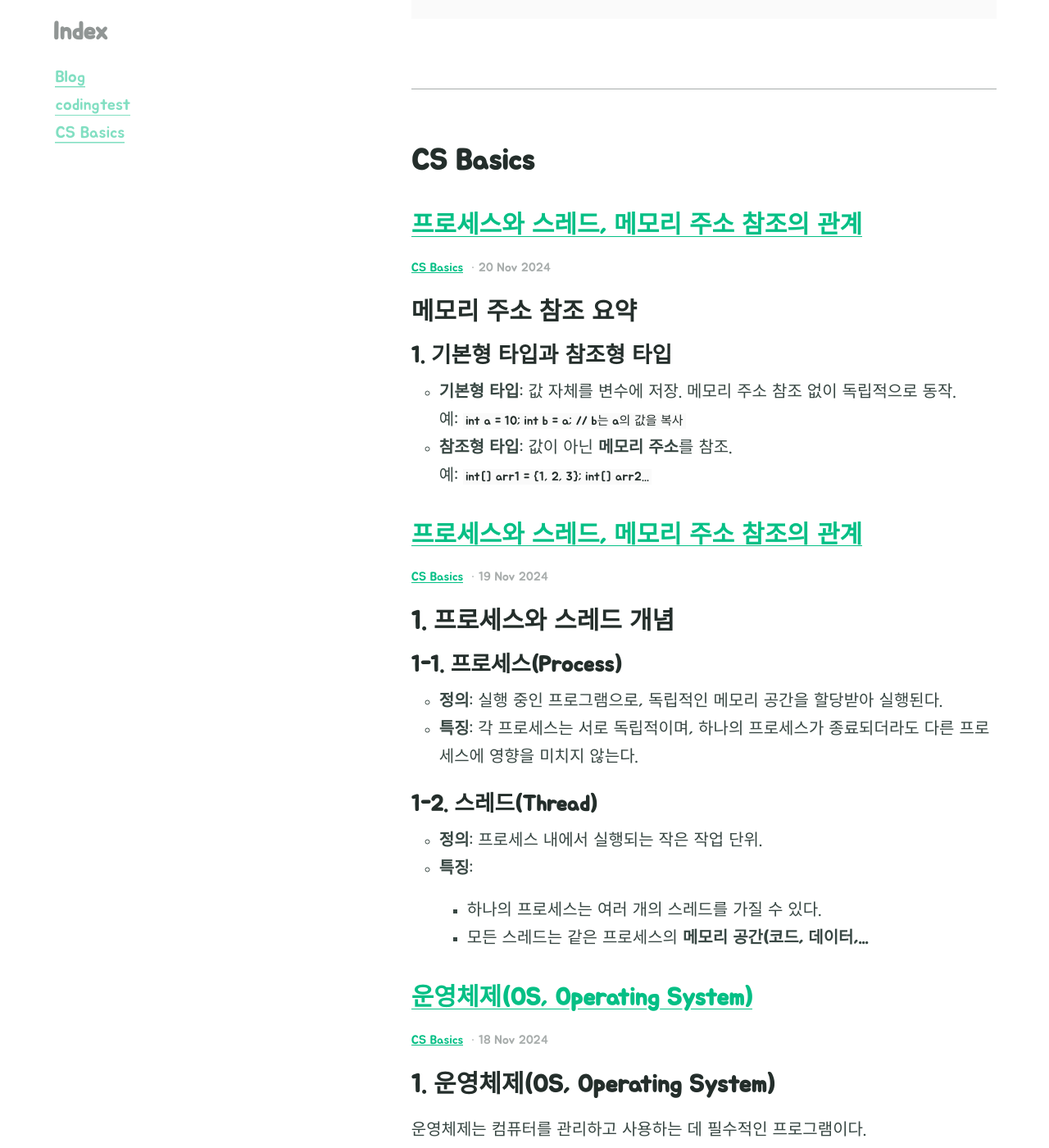
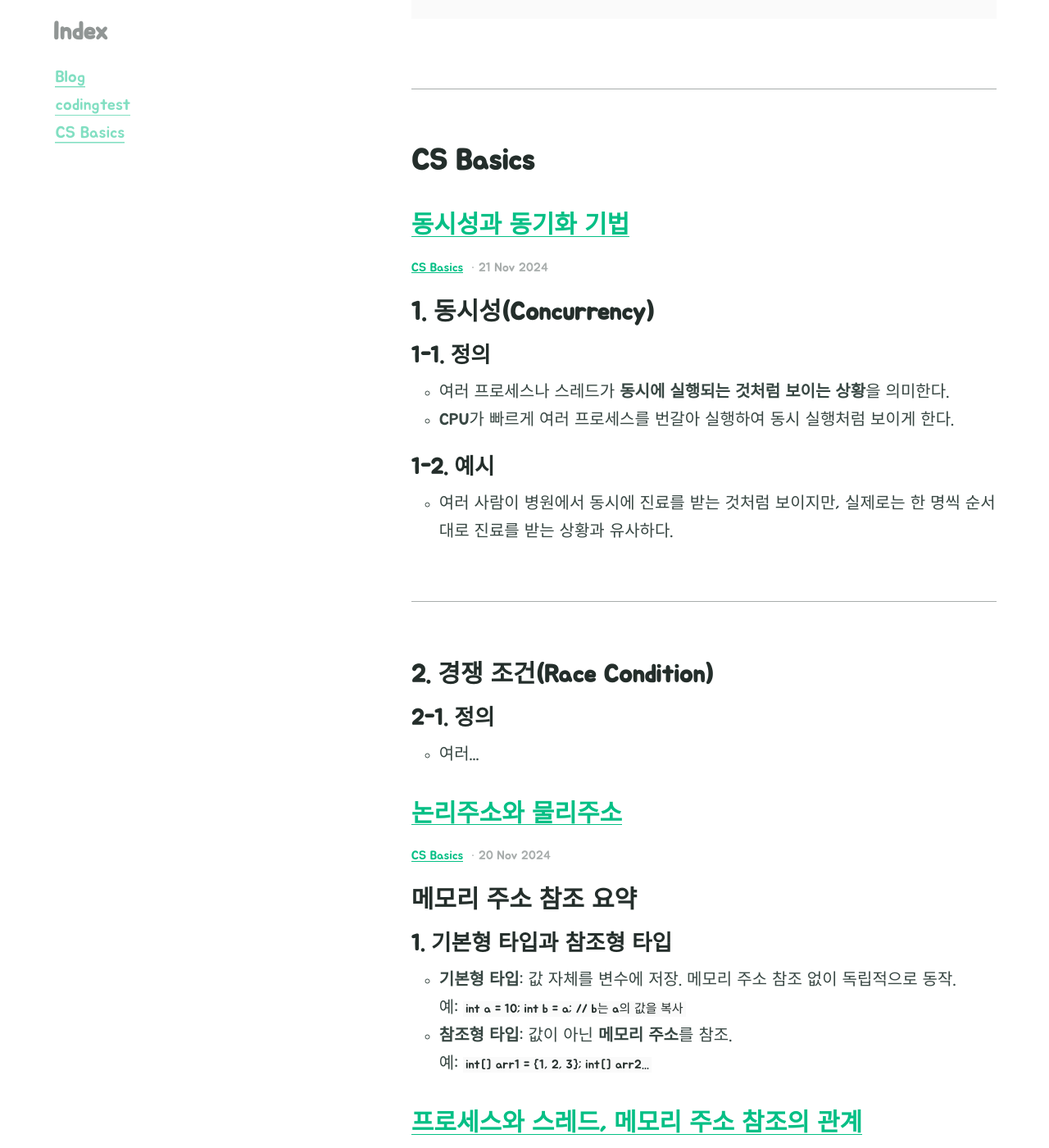
Before and after one commit to tletle7102/tletle7102.github.io, a Jekyll site: the page built from categories.md, in a window 1280 px wide and 1400 px high, scrolled down 13572 px. Shown: the whole window at 82% size. Built offline with Jekyll 4.4.1, drawn with Linux system fonts in a browser that asks for light colours; part of the change alters nothing that is shown.

Commit message:
blog post uplad cs20

```diff
--- a/_posts/2024-11-20-cs-19.md
+++ b/_posts/2024-11-20-cs-19.md
@@ -1,5 +1,5 @@
 ---
-title: "프로세스와 스레드, 메모리 주소 참조의 관계"
+title: "논리주소와 물리주소"
 categories:
   - CS Basics
 tags:
--- /dev/null
+++ b/_posts/2024-11-21-cs-20.md
@@ -0,0 +1,91 @@
+---
+title: "동시성과 동기화 기법"
+categories:
+  - CS Basics
+tags:
+  - CS Basics
+last_modified_at:
+---
+
+### 1. 동시성(Concurrency)
+
+#### 1-1. 정의
+- 여러 프로세스나 스레드가 **동시에 실행되는 것처럼 보이는 상황**을 의미한다.
+- CPU가 빠르게 여러 프로세스를 번갈아 실행하여 동시 실행처럼 보이게 한다.
+
+#### 1-2. 예시
+- 여러 사람이 병원에서 동시에 진료를 받는 것처럼 보이지만, 실제로는 한 명씩 순서대로 진료를 받는 상황과 유사하다.
+
+---
+
+### 2. 경쟁 조건(Race Condition)
+
+#### 2-1. 정의
+- 여러 프로세스나 스레드가 **공유 자원**에 동시에 접근하여 **일관성이 깨지는 문제**를 의미한다.
+
+#### 2-2. 예시
+- 두 사람이 동시에 같은 계좌에서 돈을 출금하려 할 때, 잔고 확인이 정확하지 않아 잘못된 금액이 출금되는 상황.
+
+---
+
+### 3. 동기화(Synchronization)
+
+#### 3-1. 정의
+- 경쟁 조건을 방지하고, 공유 자원의 **일관성 유지**를 위해 **정해진 순서**대로 프로세스나 스레드를 실행하도록 조정하는 기법.
+
+#### 3-2. 예시
+- 계좌에서 돈을 출금할 때 한 사람씩만 처리하도록 순서를 정해 문제가 발생하지 않도록 하는 방식.
+
+---
+
+### 4. 상호 배제(Mutual Exclusion)
+
+#### 4-1. 정의
+- 여러 프로세스나 스레드가 **같은 자원에 동시에 접근하지 못하도록 보장**하는 규칙.
+- 한 번에 하나의 작업만 자원을 사용할 수 있게 하여 **경쟁 조건을 방지**한다.
+
+#### 4-2. 예시
+- ATM에서 한 사람이 돈을 출금하는 동안 다른 사람은 대기하도록 설정하는 방식.
+
+---
+
+### 5. 로킹 기법(Locking Techniques)
+
+#### 5-1. 정의
+- 공유 자원에 여러 프로세스가 동시에 접근하지 못하도록 **잠금(Lock)**을 걸어 보호하는 기법.
+- 대표적인 기법으로 **뮤텍스(Mutex)**와 **세마포어(Semaphore)**가 있다.
+
+#### 5-2. 주요 기법
+- **뮤텍스(Mutex)**: 한 번에 하나의 프로세스만 자원에 접근하도록 잠금을 제공.
+- **세마포어(Semaphore)**: 자원 접근 가능 개수를 지정해 여러 프로세스가 자원을 사용할 수 있게 허용.
+
+---
+
+### 6. 데드락(Deadlock)
+
+#### 6-1. 정의
+- 여러 프로세스가 서로 자원을 기다리며 **무한히 대기하는 상태**.
+- 각 프로세스가 필요한 자원을 다른 프로세스가 점유하고 있어 **작업이 진행되지 못하는 상황**이다.
+
+#### 6-2. 예시
+- 두 사람이 서로 다른 방에 갇혀 있으며, 각각의 열쇠가 상대방에게 있어 열쇠를 주고받지 못해 방에서 나갈 수 없는 상황.
+
+---
+
+### 7. 트랜잭션 고립성(Transaction Isolation)
+
+#### 7-1. 정의
+- 여러 트랜잭션이 동시에 실행될 때, 각각의 트랜잭션이 **독립적으로 실행되는 것처럼 보이도록 보장**하는 성질.
+- 이를 통해 트랜잭션 간 간섭을 최소화하고 **정확한 데이터**를 유지한다.
+
+---
+
+### 8. 정리
+
+- **동시성**: 여러 프로세스가 동시에 실행되는 것처럼 보이는 상황.
+- **경쟁 조건**: 여러 프로세스가 자원에 동시에 접근하여 일관성이 깨지는 문제.
+- **동기화**: 자원을 정해진 순서대로 사용하도록 조정하는 기법.
+- **상호 배제**: 한 번에 하나의 프로세스만 자원을 사용할 수 있도록 보장.
+- **로킹 기법**: 자원을 잠그는 방법으로, 대표적으로 뮤텍스와 세마포어가 있다.
+- **데드락**: 프로세스가 자원을 기다리며 무한히 대기하는 상태.
+- **트랜잭션 고립성**: 트랜잭션 간 간섭을 최소화하여 독립적으로 실행되도록 보장.
```
